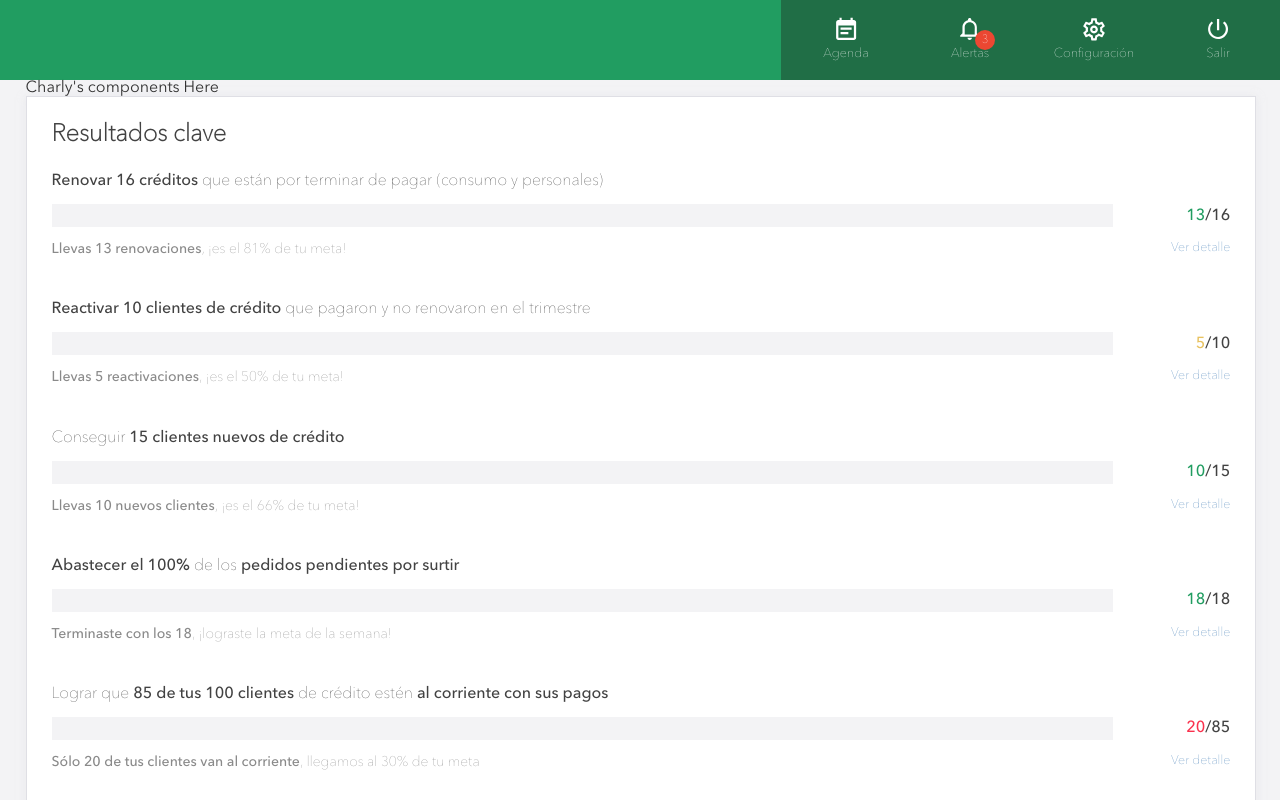
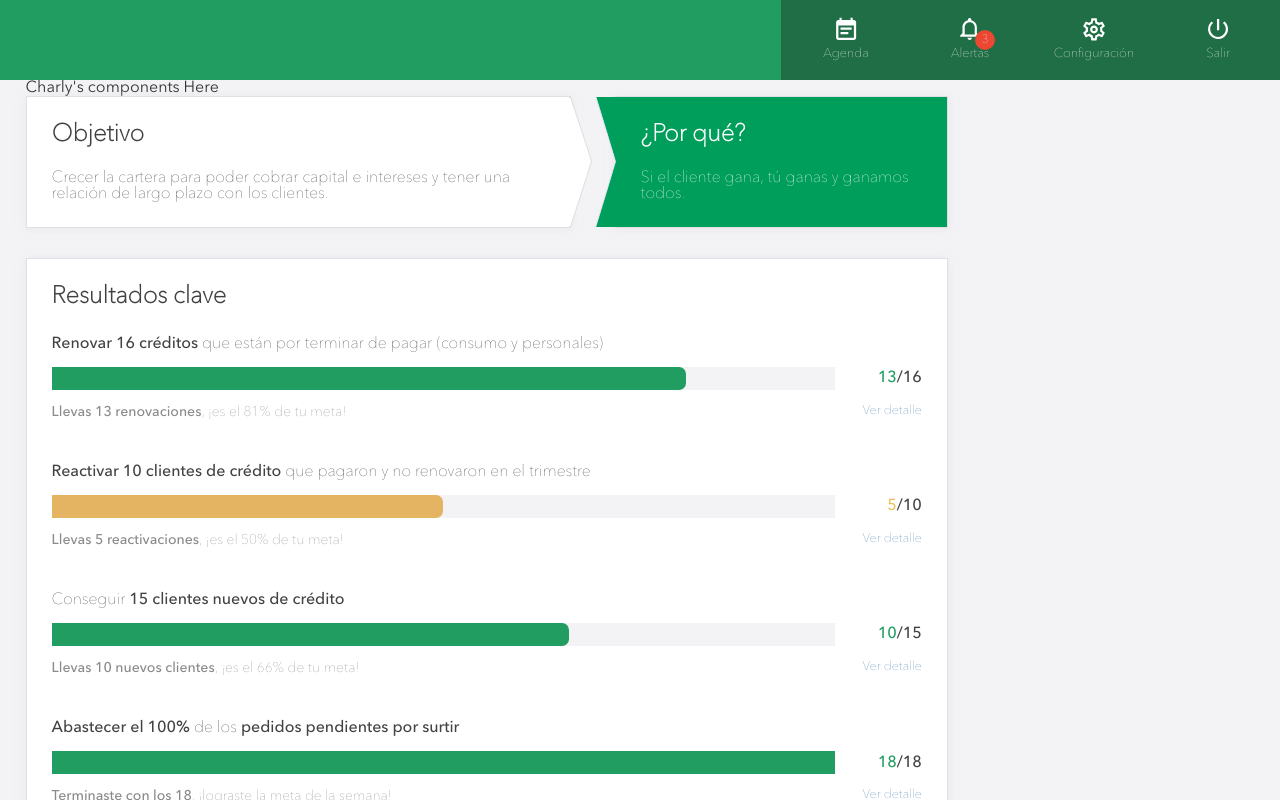
Before and after one commit to iortizf/results-manager, an Angular app: page /dashboard in a window 1280 px wide. Built offline with nearby package versions, Linux system fonts and the light colour scheme.

Commit message:
Se agregó cabecero de objetivo en componente de results

```diff
--- a/src/app/modules/dashboard/components/results/results.component.html
+++ b/src/app/modules/dashboard/components/results/results.component.html
@@ -1,3 +1,27 @@
+<div class="col3">
+    <div class="arrow">
+        <div class="arcol1">
+            <div class="bordes miobjetivo">
+                <div class="padding">
+                    <h1>Objetivo</h1>
+                    Crecer la cartera para poder cobrar capital e intereses y tener una relación de largo plazo con los clientes.
+                </div>
+                <img src="assets/img/arrow1.png" class="front">
+            </div>
+        </div>
+        <div class="arcol2">
+        </div>
+        <div class="arcol3">
+            <div class="bordes porque">
+                <div class="padding">
+                    <h1>¿Por qué?</h1>
+                    Si el cliente gana, tú ganas y ganamos todos.
+                </div>
+                <img src="assets/img/arrow2.png" class="back">
+            </div>
+        </div>
+    </div>
+
     <div class="bordes">
         <div class="padding">
             <h1>Resultados clave</h1>
@@ -6,7 +30,7 @@
                 <div class="avance">
                     <div class="acol1">
                         <div class="progress">
-                        <div class="progress-bar bg-success" role="progressbar" style="width: 81%" aria-valuenow="81" aria-valuemin="0" aria-valuemax="100"></div>
+                            <div class="bar anima degradado al81"></div>
                         </div>
                     </div>
                     <div class="acol2">
@@ -20,7 +44,7 @@
                 <div class="avance">
                     <div class="acol1">
                         <div class="progress">
-                        <div class="progress-bar bg-warning" role="progressbar" style="width: 50%" aria-valuenow="50" aria-valuemin="0" aria-valuemax="100"></div>
+                            <div class="bar anima degradado al50"></div>
                         </div>
                     </div>
                     <div class="acol2">
@@ -34,7 +58,7 @@
                 <div class="avance">
                     <div class="acol1">
                         <div class="progress">
-                        <div class="progress-bar bg-success" role="progressbar" style="width: 66%" aria-valuenow="66" aria-valuemin="0" aria-valuemax="100"></div>
+                            <div class="bar anima degradado al66"></div>
                         </div>
                     </div>
                     <div class="acol2">
@@ -48,7 +72,7 @@
                 <div class="avance">
                     <div class="acol1">
                         <div class="progress">
-                        <div class="progress-bar bg-success" role="progressbar" style="width: 100%" aria-valuenow="100" aria-valuemin="0" aria-valuemax="100"></div>
+                            <div class="bar anima degradado al100"></div>
                         </div>
                     </div>
                     <div class="acol2">
@@ -62,7 +86,7 @@
                 <div class="avance">
                     <div class="acol1">
                         <div class="progress">
-                        <div class="progress-bar bg-danger" role="progressbar" style="width: 20%" aria-valuenow="20" aria-valuemin="0" aria-valuemax="100"></div>
+                            <div class="bar anima degradado al30"></div>
                         </div>
                     </div>
                     <div class="acol2">
```
Lines whose indentation alone changed are shown as unchanged.
